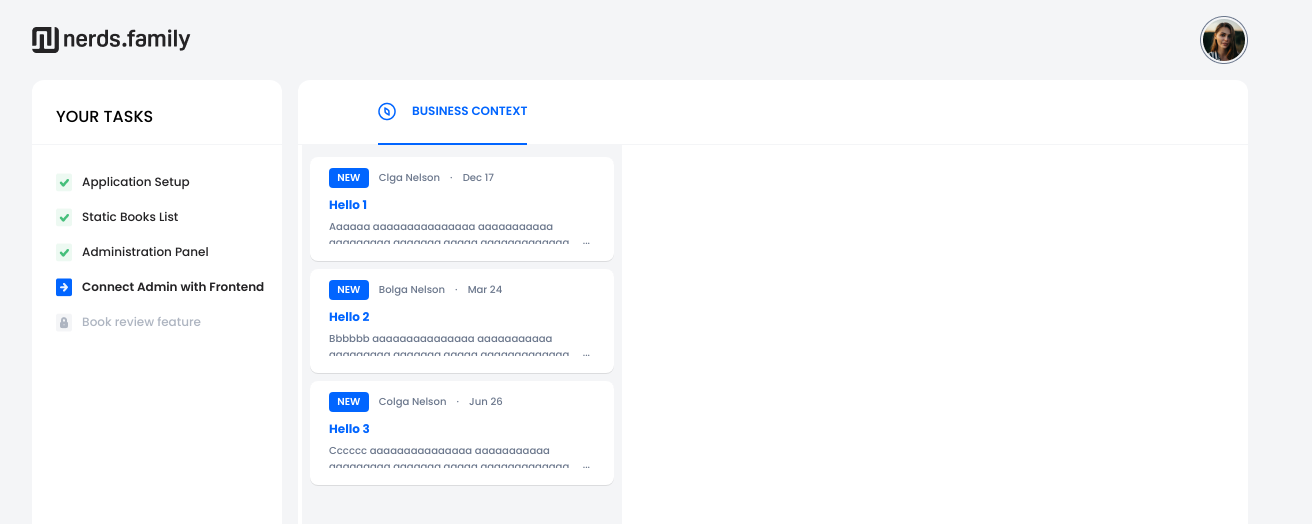
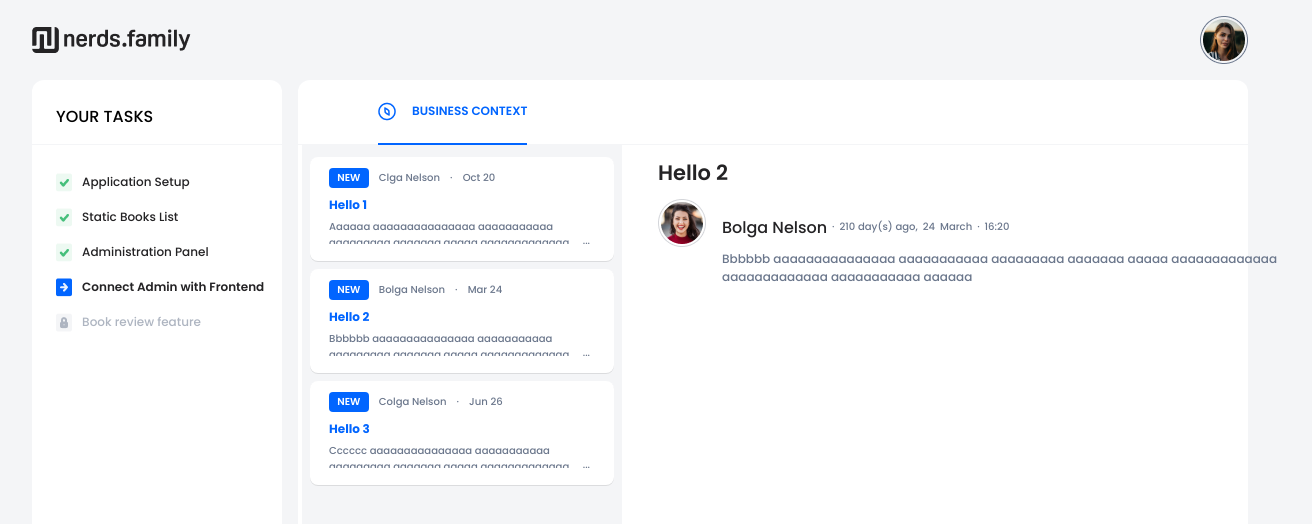
Before and after one commit to KatarzynaChmielecka/junior-front-end-developer-1666086087, a React (Create React App) app: page /0 in a window 1280 px wide. Shown: the top 524 px of the page, 1312 px wide, since content can reach past the window. Built offline with nearby package versions, Linux system fonts and the light colour scheme.

Commit message:
Created and styled business context, added hour to mockData

```diff
--- a/src/mockData.js
+++ b/src/mockData.js
@@ -7,7 +7,7 @@
       {
         id: 0,
         author: 'Clga Nelson',
-        created_at: '2021-12-17',
+        created_at: '2022-10-20, 4:20',
         title: 'Hello 1',
         content:
           'Aaaaaa aaaaaaaaaaaaaaa aaaaaaaaaaa aaaaaaaaa aaaaaaa aaaaa aaaaaaaaaaaaa aaaaaaaaaaaaa aaaaaaaaaaa aaaaaa',
@@ -15,7 +15,7 @@
       {
         id: 1,
         author: 'Bolga Nelson',
-        created_at: '2022-03-24',
+        created_at: '2022-03-24, 16:20',
         title: 'Hello 2',
         content:
           'Bbbbbb aaaaaaaaaaaaaaa aaaaaaaaaaa aaaaaaaaa aaaaaaa aaaaa aaaaaaaaaaaaa aaaaaaaaaaaaa aaaaaaaaaaa aaaaaa',
@@ -23,7 +23,7 @@
       {
         id: 2,
         author: 'Colga Nelson',
-        created_at: '2022-06-26',
+        created_at: '2022-06-26, 18:20',
         title: 'Hello 3',
         content:
           'Cccccc aaaaaaaaaaaaaaa aaaaaaaaaaa aaaaaaaaa aaaaaaa aaaaa aaaaaaaaaaaaa aaaaaaaaaaaaa aaaaaaaaaaa aaaaaa',
@@ -38,7 +38,7 @@
       {
         id: 0,
         author: 'Alga Nelson',
-        created_at: '2021-12-17',
+        created_at: '2021-12-17, 4:20',
         title: 'Hello 1',
         content:
           'Aaaaaa aaaaaaaaaaaaaaa aaaaaaaaaaa aaaaaaaaa aaaaaaa aaaaa aaaaaaaaaaaaa aaaaaaaaaaaaa aaaaaaaaaaa aaaaaa',
@@ -46,7 +46,7 @@
       {
         id: 1,
         author: 'Bolga Nelson',
-        created_at: '2022-03-24',
+        created_at: '2022-03-24, 4:20',
         title: 'Hello 2',
         content:
           'Bbbbbb aaaaaaaaaaaaaaa aaaaaaaaaaa aaaaaaaaa aaaaaaa aaaaa aaaaaaaaaaaaa aaaaaaaaaaaaa aaaaaaaaaaa aaaaaa',
@@ -54,7 +54,7 @@
       {
         id: 2,
         author: 'Colga Nelson',
-        created_at: '2022-06-26',
+        created_at: '2022-06-26, 4:20',
         title: 'Hello 3',
         content:
           'Cccccc aaaaaaaaaaaaaaa aaaaaaaaaaa aaaaaaaaa aaaaaaa aaaaa aaaaaaaaaaaaa aaaaaaaaaaaaa aaaaaaaaaaa aaaaaa',
@@ -69,7 +69,7 @@
       {
         id: 0,
         author: 'Alga Nelson',
-        created_at: '2021-12-17',
+        created_at: '2021-12-17, 4:20',
         title: 'Hello 1',
         content:
           'Aaaaaa aaaaaaaaaaaaaaa aaaaaaaaaaa aaaaaaaaa aaaaaaa aaaaa aaaaaaaaaaaaa aaaaaaaaaaaaa aaaaaaaaaaa aaaaaa',
@@ -77,7 +77,7 @@
       {
         id: 1,
         author: 'Bolga Nelson',
-        created_at: '2022-03-24',
+        created_at: '2022-03-24, 4:20',
         title: 'Hello 2',
         content:
           'Bbbbbb aaaaaaaaaaaaaaa aaaaaaaaaaa aaaaaaaaa aaaaaaa aaaaa aaaaaaaaaaaaa aaaaaaaaaaaaa aaaaaaaaaaa aaaaaa',
@@ -85,7 +85,7 @@
       {
         id: 2,
         author: 'Colga Nelson',
-        created_at: '2022-06-26',
+        created_at: '2022-06-26, 4:20',
         title: 'Hello 3',
         content:
           'Cccccc aaaaaaaaaaaaaaa aaaaaaaaaaa aaaaaaaaa aaaaaaa aaaaa aaaaaaaaaaaaa aaaaaaaaaaaaa aaaaaaaaaaa aaaaaa',
@@ -100,7 +100,7 @@
       {
         id: 0,
         author: 'Alga Nelson',
-        created_at: '2021-12-17',
+        created_at: '2021-12-17, 4:20',
         title: 'Hello 1',
         content:
           'Aaaaaa aaaaaaaaaaaaaaa aaaaaaaaaaa aaaaaaaaa aaaaaaa aaaaa aaaaaaaaaaaaa aaaaaaaaaaaaa aaaaaaaaaaa aaaaaa',
@@ -108,7 +108,7 @@
       {
         id: 1,
         author: 'Bolga Nelson',
-        created_at: '2022-03-24',
+        created_at: '2022-03-24, 4:20',
         title: 'Hello 2',
         content:
           'Bbbbbb aaaaaaaaaaaaaaa aaaaaaaaaaa aaaaaaaaa aaaaaaa aaaaa aaaaaaaaaaaaa aaaaaaaaaaaaa aaaaaaaaaaa aaaaaa',
@@ -116,7 +116,7 @@
       {
         id: 2,
         author: 'Colga Nelson',
-        created_at: '2022-06-26',
+        created_at: '2022-06-26, 4:20',
         title: 'Hello 3',
         content:
           'Cccccc aaaaaaaaaaaaaaa aaaaaaaaaaa aaaaaaaaa aaaaaaa aaaaa aaaaaaaaaaaaa aaaaaaaaaaaaa aaaaaaaaaaa aaaaaa',
@@ -131,7 +131,7 @@
       {
         id: 0,
         author: 'Alga Nelson',
-        created_at: '2021-12-17',
+        created_at: '2021-12-17, 4:20',
         title: 'Hello 1',
         content:
           'Aaaaaa aaaaaaaaaaaaaaa aaaaaaaaaaa aaaaaaaaa aaaaaaa aaaaa aaaaaaaaaaaaa aaaaaaaaaaaaa aaaaaaaaaaa aaaaaa',
@@ -139,7 +139,7 @@
       {
         id: 1,
         author: 'Bolga Nelson',
-        created_at: '2022-03-24',
+        created_at: '2022-03-24, 4:20',
         title: 'Hello 2',
         content:
           'Bbbbbb aaaaaaaaaaaaaaa aaaaaaaaaaa aaaaaaaaa aaaaaaa aaaaa aaaaaaaaaaaaa aaaaaaaaaaaaa aaaaaaaaaaa aaaaaa',
@@ -147,7 +147,7 @@
       {
         id: 2,
         author: 'Colga Nelson',
-        created_at: '2022-06-26',
+        created_at: '2022-06-26, 4:20',
         title: 'Hello 3',
         content:
           'Cccccc aaaaaaaaaaaaaaa aaaaaaaaaaa aaaaaaaaa aaaaaaa aaaaa aaaaaaaaaaaaa aaaaaaaaaaaaa aaaaaaaaaaa aaaaaa',
--- a/src/pages/TaskTabContent.jsx
+++ b/src/pages/TaskTabContent.jsx
@@ -1,6 +1,8 @@
+import { Tab, TabList, TabPanel, Tabs } from 'react-tabs';
 import { useParams } from 'react-router-dom';
 import { useState } from 'react';
 
+import avatar from '../assets/avatar-message.png';
 import classes from './TaskTabContent.module.css';
 import mockData from '../mockData';
 
@@ -13,13 +15,30 @@
     setRead(true);
   };
 
+  const diffDate = (index) => {
+    return Math.ceil(
+      (new Date() - new Date(index.created_at)) / (1000 * 3600 * 24),
+    );
+  };
+
+  const day = (index) =>
+    new Date(index.created_at).toLocaleDateString('en', {
+      day: 'numeric',
+    });
+
+  const month = (index) =>
+    new Date(index.created_at).toLocaleDateString('en', {
+      month: 'long',
+    });
   return (
-    <div className={classes['business-context-tabs-wrapper']}>
+    <>
+      <Tabs
+        defaultIndex={1}
+        className={classes['business-context-tabs-wrapper']}
+      >
+        <TabList className={classes['tab-list']}>
           {filtered[0].businessContext.map((index) => (
-        <div
-          role="button"
-          tabIndex={0}
-          onKeyDown={clicked}
+            <Tab
               key={index.id}
               onClick={clicked}
               className={
@@ -46,9 +65,51 @@
               <p className={classes['business-context-content-short']}>
                 {index.content}
               </p>
+            </Tab>
+          ))}
+        </TabList>
+        {filtered[0].businessContext.map((index) => (
+          <TabPanel key={index.id}>
+            <div className={classes['tab-panel-wrapper']}>
+              <p className={classes['tab-panel-wrapper__title']}>
+                {index.title}
+              </p>
+
+              <div className={classes['tab-panel__content-wrapper']}>
+                <img src={avatar} alt="author" />
+                <div>
+                  <div className={classes['tab-panel__content']}>
+                    <p className={classes['tab-panel__content-author']}>
+                      {index.author}
+                    </p>
+                    <span className={classes['tab-panel__content-separator']}>
+                      &#183;
+                    </span>
+                    <p className={classes['tab-panel__content-diff-date']}>
+                      {diffDate(index)} day(s) ago,
+                    </p>
+                    <p className={classes['tab-panel__content-date']}>
+                      <span>{day(index)}</span>
+                      <span>{month(index)}</span>
+                    </p>
+                    <span className={classes['tab-panel__content-separator']}>
+                      &#183;
+                    </span>
+                    <p className={classes['tab-panel__content-hours']}>
+                      {new Date(index.created_at).getHours()}:
+                      {new Date(index.created_at).getMinutes()}
+                    </p>
                   </div>
+                  <p className={classes['tab-panel__content-message']}>
+                    {index.content}
+                  </p>
+                </div>
+              </div>
+            </div>
+          </TabPanel>
         ))}
-    </div>
+      </Tabs>
+    </>
   );
 };
 
--- a/src/pages/TaskTabContent.module.css
+++ b/src/pages/TaskTabContent.module.css
@@ -1,29 +1,34 @@
 .business-context-tabs-wrapper {
   background: #f4f5f7;
-  border-radius: 0 0 0 10px;
+  border-radius: 0 0 0 0.63rem;
+  display: flex;
   height: calc(100% - 69px);
   margin: 0 0 0.25rem 0.25rem;
   padding: 0.75rem 0.5rem 0.5rem;
   width: 20rem;
 }
 
+.tab-list {
+  margin: 0 2.75rem 0 0;
+}
 .message-tab {
   color: #6b778c;
+  cursor: pointer;
   display: flex;
   flex-direction: column;
   font-size: 0.63rem;
   height: 6.5rem;
   margin-bottom: 0.5rem;
+  outline: none;
   overflow: hidden;
   padding: 0.69rem 1.19rem 1.06rem 1.19rem;
   width: 19rem;
-  cursor:pointer
 }
 
 .message-tab.notRead {
   background: #fff;
   border-radius: 0.5rem;
-  box-shadow: 0px 1px 0px rgba(0, 0, 0, 0.1);
+  box-shadow: 0px 1px 0px #0000001a;
 }
 
 .message-tab.read {
@@ -33,7 +38,7 @@
 .message-tab.read:focus {
   background: #fff;
   border-radius: 0.5rem;
-  box-shadow: 0px 8px 16px rgba(84, 84, 84, 0.2);
+  box-shadow: 0px 8px 16px #54545433;
 }
 
 .span {
@@ -88,3 +93,49 @@
   position: absolute;
   right: 0.31rem;
 }
+
+.tab-panel-wrapper {
+  width: 40.88rem;
+}
+
+.tab-panel-wrapper__title {
+  color: #242325;
+  font-size: 1.31rem;
+  font-weight: 600;
+  margin: 0 0 0.69rem 0;
+}
+.tab-panel__content-wrapper {
+  align-items: flex-start;
+  color: #6b778c;
+  display: flex;
+  gap: 1rem;
+}
+
+.tab-panel__content {
+  align-items: center;
+  display: flex;
+  font-size: 0.63rem;
+  padding: 1rem 0 0 0;
+}
+
+.tab-panel__content-author {
+  color: #242325;
+  font-size: 1rem;
+}
+.tab-panel__content-date {
+  display: flex;
+  gap: 0.31rem;
+}
+
+.tab-panel__content-separator {
+  margin: 0 0.31rem;
+}
+
+.tab-panel__content-diff-date {
+  margin: 0 0.31rem 0 0;
+}
+
+.tab-panel__content-message {
+  font-size: 0.75rem;
+  margin: 0.63rem 0 0 0;
+}
```
Lines whose indentation alone changed are shown as unchanged.
